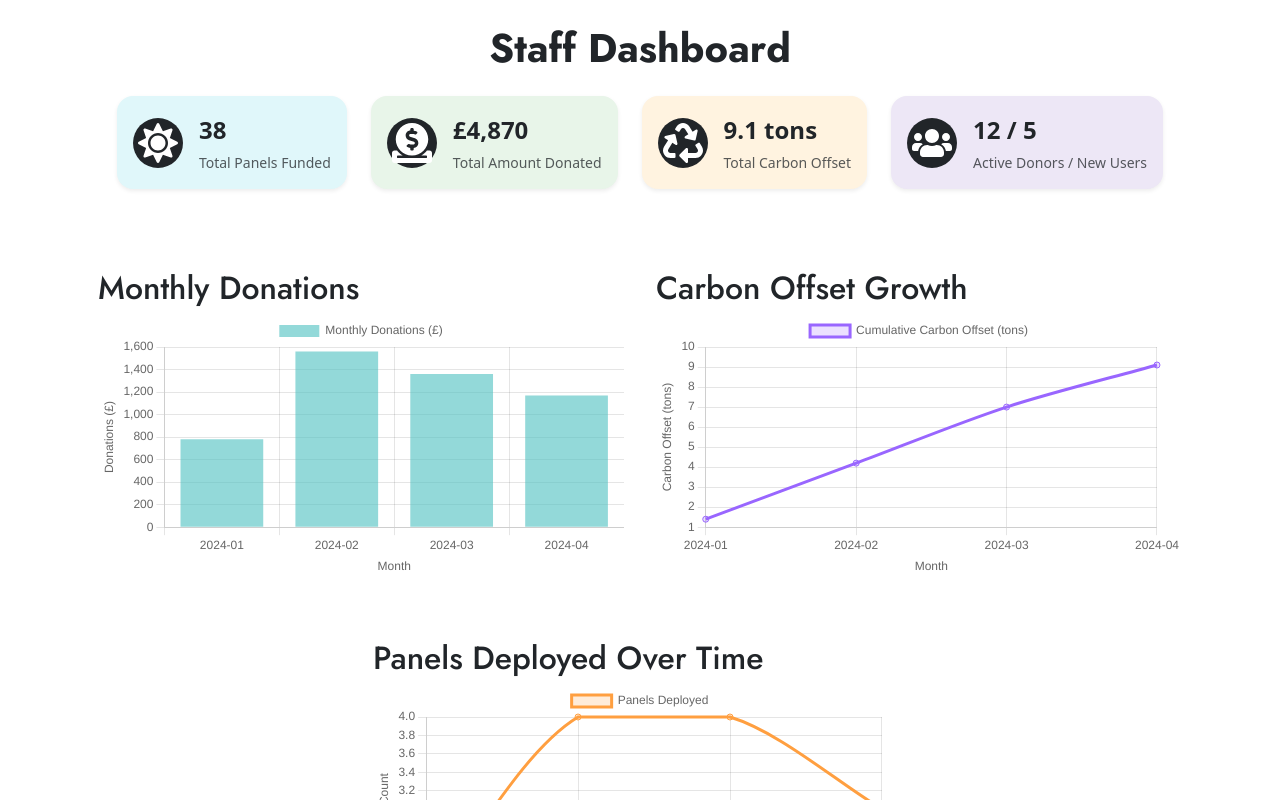
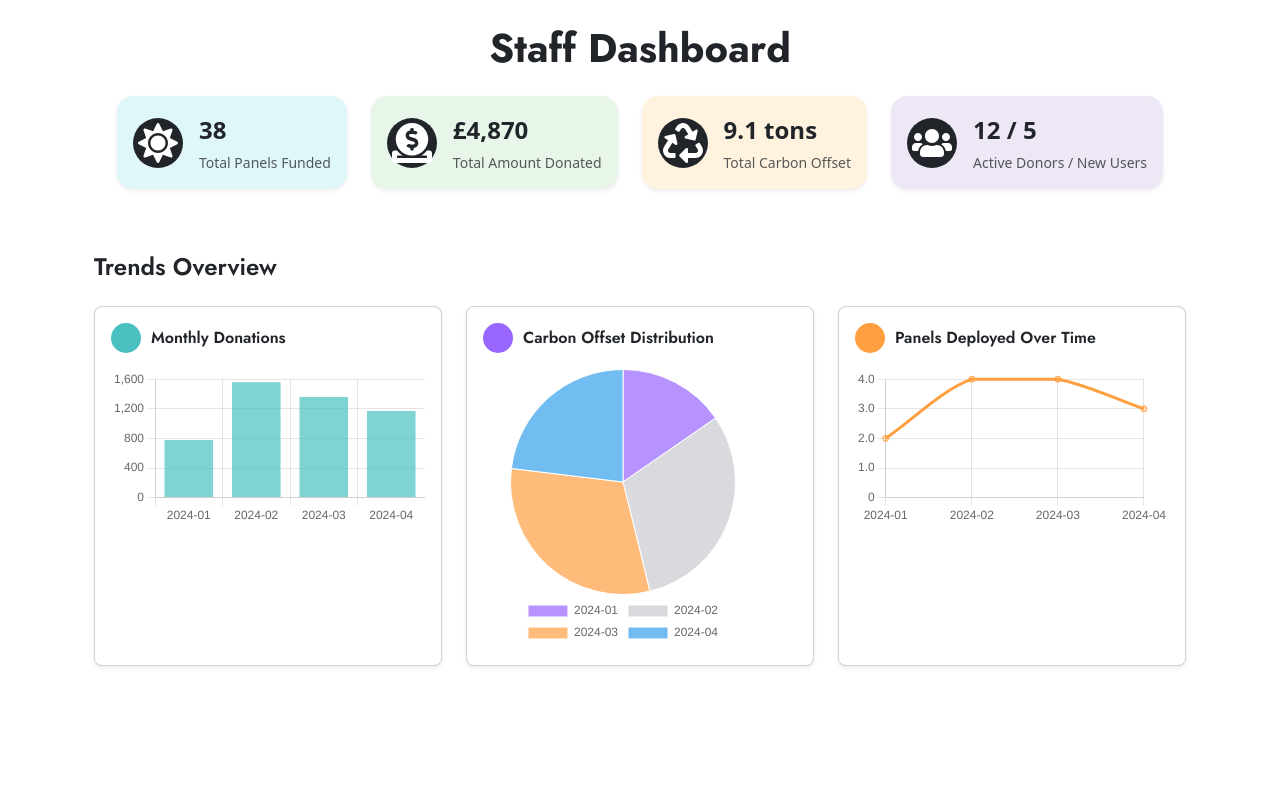
Before and after one commit to mahesh13sankarie/solar-offset-project, a React (Vite) app in the folder client/: page /test/staff in a window 1280 px wide. Shown: the top 800 px of the page. Built offline with nearby package versions, Linux system fonts and the light colour scheme; what @react-pdf/renderer would draw is missing.

Commit message:
Feat: Convert top navbar for staff to sidenav

```diff
--- a/client/src/App.jsx
+++ b/client/src/App.jsx
@@ -18,7 +18,7 @@ import AdminLogin from "./components/Login/AdminLogin.jsx";
 import SideNav from "./components/Dashboard/Sidebar.jsx";
 import Dashboard from "./components/Dashboard/Dashboard.jsx";
 import Userpage from "./components/Dashboard/UserSection.jsx";
-import ReportDashboard from "./components/Report/ReportDashboard.jsx";
+import StaffDashboard from "./components/Report/StaffDashboard.jsx";
 import Invoice from "./components/Report/Invoice/Invoice.jsx";
 import Payment from "./components/LandingPage/Payment.jsx";
 import TestWidget from "./components/Report/KPI-Components/TestWidget.jsx";
@@ -43,7 +43,7 @@ const router = createBrowserRouter([
     { path: "/Payment/:countryCode/:panelId", element: <Payment /> },
     {
         path: "/staff/dashboard",
-        element: <ReportDashboard />,
+        element: <StaffDashboard />,
     },
     { path: "/pdf/:panelId", element: <ReportGenerate /> },
     {
--- a/client/src/components/Report/KPI-Components/StatsTrends.jsx
+++ b/client/src/components/Report/KPI-Components/StatsTrends.jsx
@@ -1,5 +1,5 @@
 import React from "react";
-import { Line, Bar } from "react-chartjs-2";
+import { Bar, Line, Pie } from "react-chartjs-2";
 import {
     Chart as ChartJS,
     CategoryScale,
@@ -7,6 +7,7 @@ import {
     PointElement,
     LineElement,
     BarElement,
+    ArcElement,
     Tooltip,
     Legend,
     Title,
@@ -18,6 +19,7 @@ ChartJS.register(
     PointElement,
     LineElement,
     BarElement,
+    ArcElement,
     Tooltip,
     Legend,
     Title
@@ -43,38 +45,53 @@ const StatsTrends = ({ data }) => {
 
     const labels = Object.keys(groupedByMonth).sort();
     const monthlyDonations = labels.map((m) => groupedByMonth[m].amount);
-    const monthlyCarbonOffsets = labels.reduce((acc, m, i) => {
-        const prev = i > 0 ? acc[i - 1] : 0;
-        acc.push(prev + groupedByMonth[m].carbonOffset);
-        return acc;
-    }, []);
+    const monthlyCarbonOffsets = labels.map((m) => groupedByMonth[m].carbonOffset);
     const monthlyPanels = labels.map((m) => groupedByMonth[m].panels);
 
+    // Totals for KPI cards
+    const totalDonations = monthlyDonations.reduce((a, b) => a + b, 0);
+    const totalCarbonOffset = monthlyCarbonOffsets.reduce((a, b) => a + b, 0);
+    const totalPanels = monthlyPanels.reduce((a, b) => a + b, 0);
+
+    // Bar chart for Monthly Donations (simplified)
     const barChartData = {
         labels,
         datasets: [
             {
                 label: "Monthly Donations (£)",
                 data: monthlyDonations,
-                backgroundColor: "rgba(75, 192, 192, 0.6)",
+                backgroundColor: "rgba(75, 192, 192, 0.7)",
             },
         ],
     };
 
-    const lineCarbonData = {
+    // Pie chart for Carbon Offset distribution by month
+    const pieCarbonData = {
         labels,
         datasets: [
             {
-                label: "Cumulative Carbon Offset (tons)",
+                label: "Carbon Offset Distribution",
                 data: monthlyCarbonOffsets,
-                borderColor: "rgba(153, 102, 255, 1)",
-                backgroundColor: "rgba(153, 102, 255, 0.2)",
-                fill: true,
-                tension: 0.3,
+                backgroundColor: [
+                    "rgba(153, 102, 255, 0.7)",
+                    "rgba(201, 203, 207, 0.7)",
+                    "rgba(255, 159, 64, 0.7)",
+                    "rgba(54, 162, 235, 0.7)",
+                    "rgba(255, 99, 132, 0.7)",
+                    "rgba(255, 205, 86, 0.7)",
+                    "rgba(75, 192, 192, 0.7)",
+                    "rgba(153, 102, 255, 0.7)",
+                    "rgba(201, 203, 207, 0.7)",
+                    "rgba(255, 159, 64, 0.7)",
+                    "rgba(54, 162, 235, 0.7)",
+                    "rgba(255, 99, 132, 0.7)",
+                ],
+                borderWidth: 1,
             },
         ],
     };
 
+    // Line chart for Panels Deployed
     const linePanelsData = {
         labels,
         datasets: [
@@ -82,103 +99,105 @@ const StatsTrends = ({ data }) => {
                 label: "Panels Deployed",
                 data: monthlyPanels,
                 borderColor: "rgba(255, 159, 64, 1)",
-                backgroundColor: "rgba(255, 159, 64, 0.2)",
+                backgroundColor: "rgba(255, 159, 64, 0.3)",
                 fill: true,
                 tension: 0.3,
             },
         ],
     };
 
+    // Dummy icon placeholders as colored circles
+    const Icon = ({ color }) => (
+        <div style={{
+            width: 30,
+            height: 30,
+            borderRadius: "50%",
+            backgroundColor: color,
+            display: "inline-block",
+            marginRight: 10,
+            verticalAlign: "middle",
+        }} />
+    );
+
     return (
-        <div className="container">
-            <div className="row">
-                <div className="col-md-6 p-3">
-                    <div style={{ width: '100%', height: '300px' }}>
-                        <h2 className="text-xl font-semibold mb-2">Monthly Donations</h2>
+        <div className="container my-4">
+
+            {/* Trends Overview Section */}
+            <div className="mb-4">
+                <h4 className="mb-4 fw-semibold">Trends Overview</h4>
+                <div className="row g-4">
+                    <div className="col-md-4">
+                        <div className="card rounded-3 shadow-sm p-3" style={{minHeight: '360px'}}>
+                            <div className="d-flex align-items-center mb-3">
+                                <Icon color="#4bc0c0" />
+                                <h6 className="mb-0 fw-semibold">Monthly Donations</h6>
+                            </div>
                             <Bar data={barChartData} options={{
                                 responsive: true,
                                 plugins: {
+                                    legend: { display: false },
+                                    tooltip: { enabled: true },
+                                },
+                                scales: {
+                                    x: {
                                         title: {
                                             display: false,
                                         },
                                     },
-                            scales: {
-                                x: {
-                                    title: {
-                                        display: true,
-                                        text: 'Month',
-                                        position: 'bottom',
-                                    },
-                                },
                                     y: {
                                         title: {
-                                        display: true,
-                                        text: 'Donations (£)',
-                                        position: 'left',
+                                            display: false,
                                         },
+                                        beginAtZero: true,
                                     },
                                 },
                             }} />
                         </div>
                     </div>
-                <div className="col-md-6 p-3">
-                    <div style={{ width: '100%', height: '330px' }}>
-                        <h2 className="text-xl font-semibold mb-2">Carbon Offset Growth</h2>
-                        <Line data={lineCarbonData} options={{
+                    <div className="col-md-4">
+                        <div className="card rounded-3 shadow-sm p-3 d-flex flex-column align-items-center" style={{minHeight: '360px'}}>
+                            <div className="d-flex align-items-center mb-3 w-100">
+                                <Icon color="#9966ff" />
+                                <h6 className="mb-0 fw-semibold">Carbon Offset Distribution</h6>
+                            </div>
+                            <div style={{ width: '100%', height: '280px' }}>
+                                <Pie data={pieCarbonData} options={{
                                     responsive: true,
                                     plugins: {
-                                title: {
-                                    display: false,
-                                },
-                            },
-                            scales: {
-                                x: {
-                                    title: {
-                                        display: true,
-                                        text: 'Month',
-                                        position: 'bottom',
-                                    },
-                                },
-                                y: {
-                                    title: {
-                                        display: true,
-                                        text: 'Carbon Offset (tons)',
-                                        position: 'left',
-                                    },
-                                },
+                                        legend: { position: "bottom" },
+                                        tooltip: { enabled: true },
                                     },
                                 }} />
                             </div>
                         </div>
                     </div>
-            <div className="row justify-content-center mt-4">
-                <div className="col-md-6 d-flex justify-content-center">
-                    <div style={{ width: '100%', height: '300px' }}>
-                        <h2 className="text-xl font-semibold mb-2">Panels Deployed Over Time</h2>
+                    <div className="col-md-4">
+                        <div className="card rounded-3 shadow-sm p-3" style={{minHeight: '360px'}}>
+                            <div className="d-flex align-items-center mb-3">
+                                <Icon color="#ff9f40" />
+                                <h6 className="mb-0 fw-semibold">Panels Deployed Over Time</h6>
+                            </div>
                             <Line data={linePanelsData} options={{
                                 responsive: true,
                                 plugins: {
+                                    legend: { display: false },
+                                    tooltip: { enabled: true },
+                                },
+                                scales: {
+                                    x: {
                                         title: {
                                             display: false,
                                         },
                                     },
-                            scales: {
-                                x: {
-                                    title: {
-                                        display: true,
-                                        text: 'Month',
-                                        position: 'bottom',
-                                    },
-                                },
                                     y: {
                                         title: {
-                                        display: true,
-                                        text: 'Panels Count',
-                                        position: 'left',
+                                            display: false,
                                         },
+                                        beginAtZero: true,
                                     },
                                 },
                             }} />
+                        </div>
                     </div>
                 </div>
             </div>
--- a/client/src/components/Report/ReportDashboard.jsx
+++ b/client/src/components/Report/StaffDashboard.jsx
@@ -7,7 +7,7 @@ import StatsTrends from "./KPI-Components/StatsTrends.jsx";
 import TestWidget from "./KPI-Components/TestWidget.jsx";
 const REPORTAPI = "dummy.link.com/report";
 
-export default function ReportDashboard() {
+export default function StaffDashboard() {
     const [activeTab, setActiveTab] = useState("report");
 
     useEffect(() => {
@@ -17,6 +17,7 @@ export default function ReportDashboard() {
 
     return (
         <>
+            <div className="d-flex">
                 <StaffNavBar activeTab={activeTab} setActiveTab={setActiveTab}  />
 
                 <div className="container vh-100 vw-100">
@@ -29,6 +30,8 @@ export default function ReportDashboard() {
                         </div>
                     )}
                 </div>
+            </div>
+
         </>
     );
 }
```
Also changed, not shown: client/src/components/Report/KPI-Components/TestWidget.jsx (+10 -0 lines), client/src/components/Report/StaffNavBar.jsx (+17 -13 lines). Lines whose indentation alone changed are shown as unchanged.
